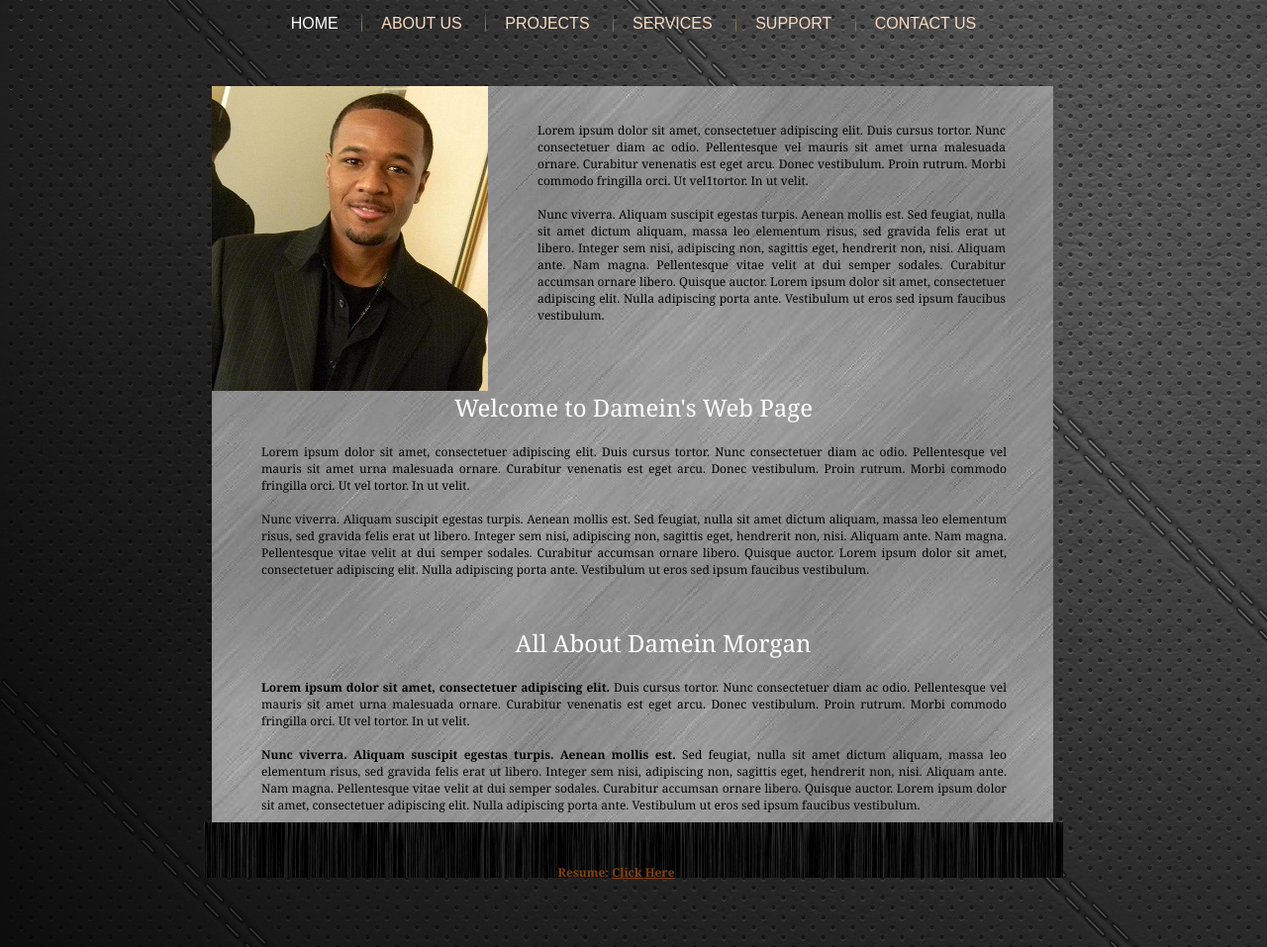
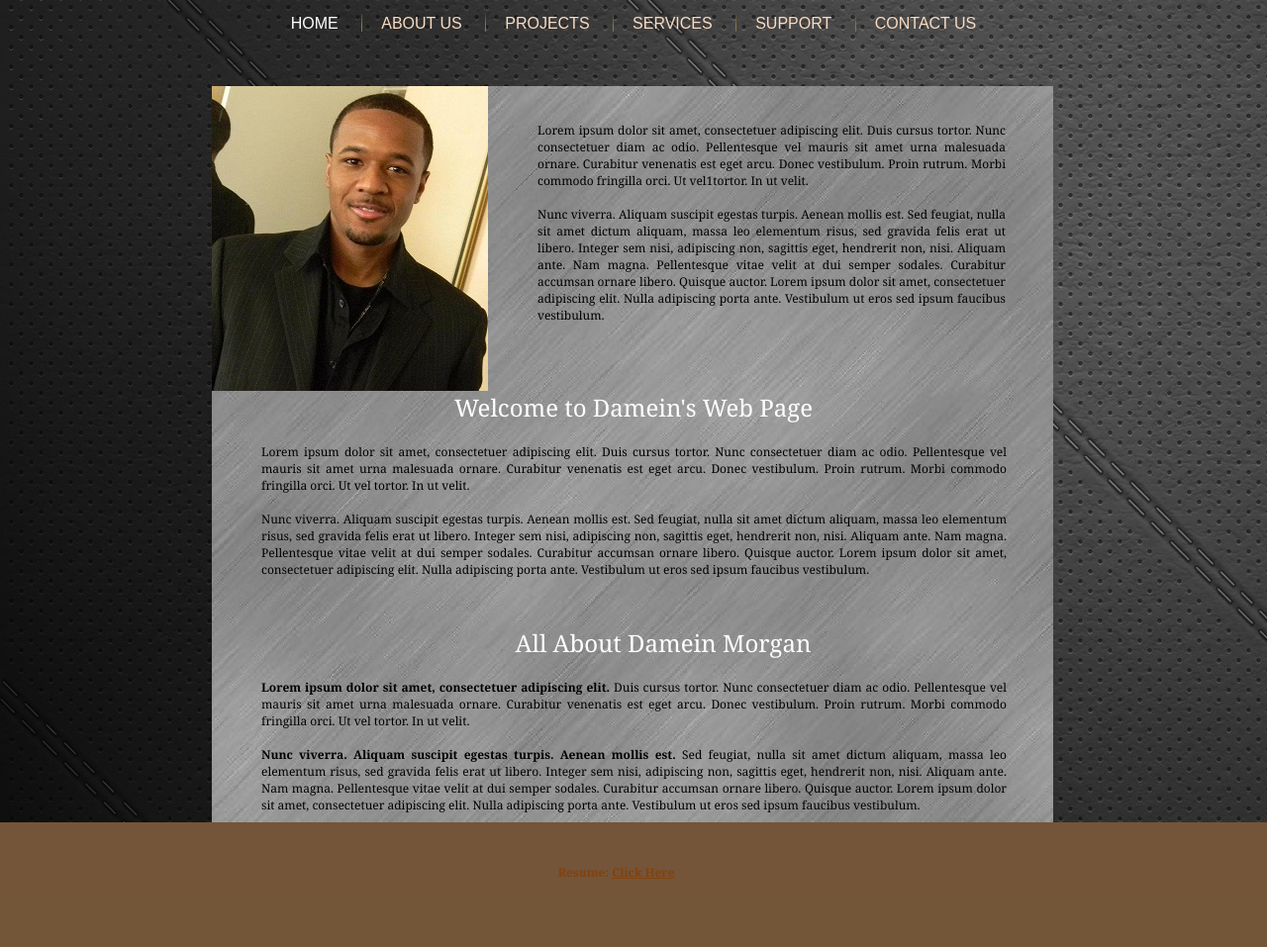
Before and after one commit to DLMorgan/dlmorgan.github.io, a plain HTML site: page index.html in a window 1280 px wide. Shown: the whole page at 99% size. After the commit the page ends 890 px from the top, so only its background shows below. Drawn offline with Linux system fonts and the light colour scheme.

Commit message:
updated page

```diff
--- a/index.html
+++ b/index.html
@@ -58,20 +58,6 @@
       <div class="clear"></div>
     </div>
   </div>
-  <div class="bottomBar">
-<!--
-    <div class="features">
-      <ul style="color:#FFF;">
-        <li>Morbi fermentum urna vel risus.</li>
-        <li>Sed volutpat ipsum quis nisi.</li>
-        <li>Proin ac ligula at mi laoreet mattis.</li>
-      </ul>
-    </div>
--->
-  </div>
-
-  <div class="menuBar2">
-  </div>
 </div>
 </body>
 </html>
```
